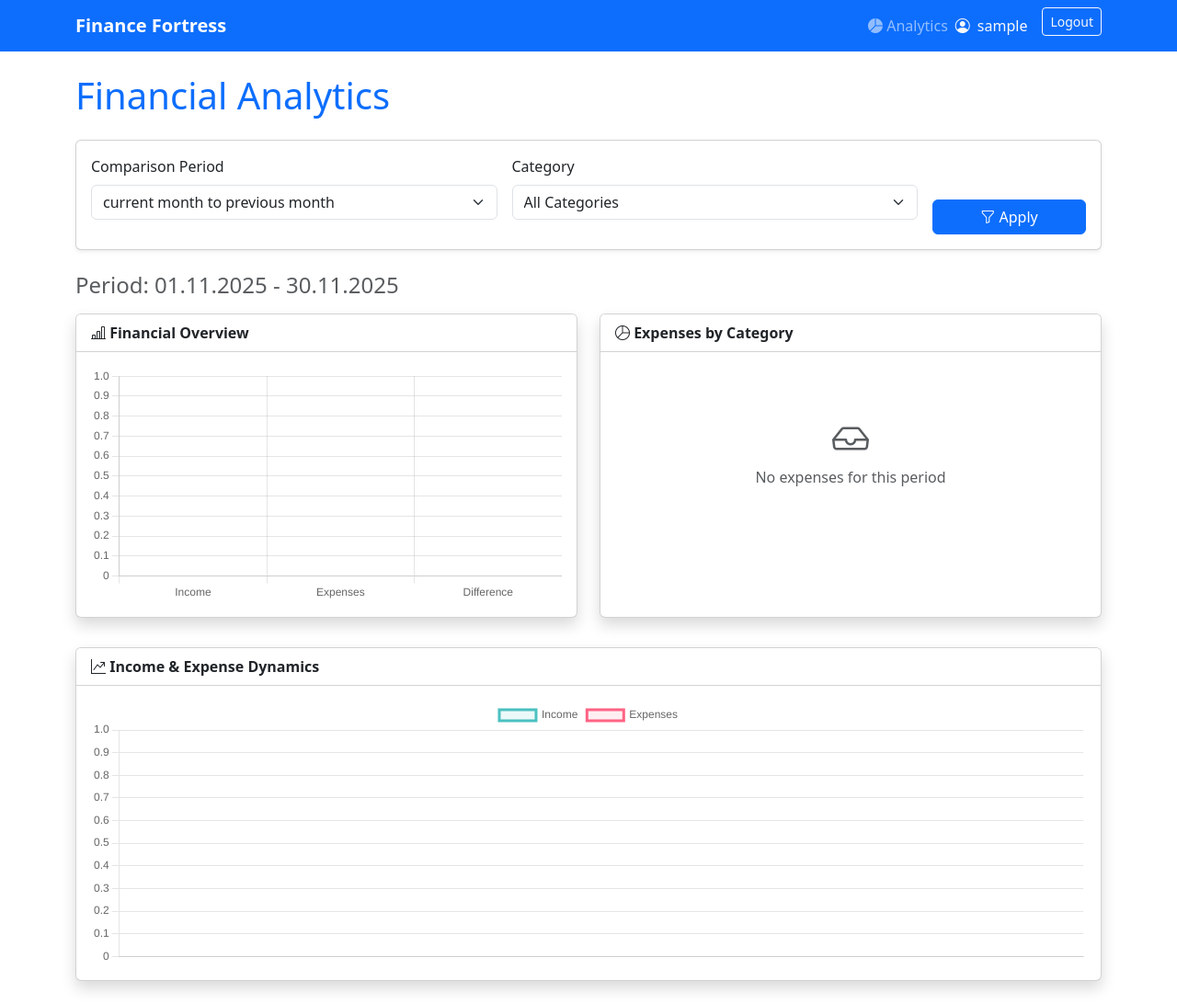
After one commit to VadymKyrylko/Finance-Fortress, a Django app: page /analytics/ in a window 1280 px wide. The commit adds this page. Shown: the whole page at 92% size. Run offline with Django 5.2, Linux system fonts and the light colour scheme; the visitor is signed in with stand-in values (Sample User, id 1); data that the repository does not hold is empty; some libraries are stand-ins or nearby versions.

Commit message:
FEAT: implement analytics functionality and visualisation

```diff
--- a/finance/forms.py
+++ b/finance/forms.py
@@ -87,3 +87,33 @@ class CategoryForm(forms.ModelForm):
                 }
             ),
         }
+
+
+class AnalyticsFilterForm(forms.Form):
+    TIME_RANGE_CHOICES = [
+        ("mom", "current month to previous month"),
+        ("yoy_month", "current month to same month last year"),
+        ("yoy_year", "current year to previous year"),
+    ]
+
+    comparison_type = forms.ChoiceField(
+        choices=TIME_RANGE_CHOICES,
+        required=False,
+        label="Comparison Period",
+        widget=forms.Select(attrs={"class": "form-select"}),
+    )
+
+    category = forms.ModelChoiceField(
+        queryset=Category.objects.none(),
+        required=False,
+        label="Category",
+        empty_label="All Categories",
+        widget=forms.Select(attrs={"class": "form-select"}),
+    )
+
+    def __init__(self, *args, user=None, **kwargs):
+        super().__init__(*args, **kwargs)
+        if user:
+            self.fields["category"].queryset = Category.objects.filter(
+                user=user
+            )
--- /dev/null
+++ b/finance/templates/finance/analytics.html
@@ -0,0 +1,174 @@
+{% extends "finance/base.html" %}
+{% load crispy_forms_tags %}
+
+{% block title %}Analytics | Finance Fortress{% endblock %}
+
+{% block content %}
+<h1 class="text-primary mb-4">Financial Analytics</h1>
+
+<div class="card shadow-sm mb-4">
+    <div class="card-body">
+        <form method="get" class="row g-3 align-items-end">
+            <div class="col-md-5">
+                {{ form.comparison_type|as_crispy_field }}
+            </div>
+            <div class="col-md-5">
+                {{ form.category|as_crispy_field }}
+            </div>
+            <div class="col-md-2">
+                <button type="submit" class="btn btn-primary w-100">
+                    <i class="bi bi-funnel"></i> Apply
+                </button>
+            </div>
+        </form>
+    </div>
+</div>
+
+<h4 class="text-muted mb-3">Period: {{ period_label }}</h4>
+
+<div class="row">
+    <div class="col-md-6 mb-4">
+        <div class="card shadow h-100">
+            <div class="card-header bg-white fw-bold">
+                <i class="bi bi-bar-chart-line"></i> Financial Overview
+            </div>
+            <div class="card-body">
+                <canvas id="overviewChart"></canvas>
+            </div>
+        </div>
+    </div>
+
+    <div class="col-md-6 mb-4">
+        <div class="card shadow h-100">
+            <div class="card-header bg-white fw-bold">
+                <i class="bi bi-pie-chart"></i> Expenses by Category
+            </div>
+            <div class="card-body">
+                {% if category_chart_data.data %}
+                    <canvas id="categoryChart"></canvas>
+                {% else %}
+                    <div class="text-center py-5 text-muted">
+                        <i class="bi bi-inbox fs-1"></i>
+                        <p>No expenses for this period</p>
+                    </div>
+                {% endif %}
+            </div>
+        </div>
+    </div>
+</div>
+
+<div class="row mt-2">
+    <div class="col-12">
+        <div class="card shadow mb-4">
+            <div class="card-header bg-white fw-bold">
+                <i class="bi bi-graph-up-arrow"></i> Income & Expense Dynamics
+            </div>
+            <div class="card-body">
+                <canvas id="dynamicsChart" height="80"></canvas>
+            </div>
+        </div>
+    </div>
+</div>
+
+{{ overview_chart_data|json_script:"overview-data" }}
+{{ category_chart_data|json_script:"category-data" }}
+{{ dynamics_chart_data|json_script:"dynamics-data" }} <script src="https://cdn.jsdelivr.net/npm/chart.js"></script>
+
+<script>
+    //Overview Chart
+    const overviewData = JSON.parse(document.getElementById("overview-data").textContent);
+    const ctxOverview = document.getElementById("overviewChart").getContext("2d");
+
+    new Chart(ctxOverview, {
+        type: "bar",
+        data: {
+            labels: overviewData.labels,
+            datasets: [{
+                label: "Amount",
+                data: overviewData.data,
+                backgroundColor: overviewData.colors,
+                borderColor: overviewData.colors.map(c => c.replace("0.7", "1")),
+                borderWidth: 1
+            }]
+        },
+        options: {
+            responsive: true,
+            plugins: {
+                legend: { display: false }
+            },
+            scales: {
+                y: { beginAtZero: true }
+            }
+        }
+    });
+
+    //Category Chart
+    if (document.getElementById("categoryChart")) {
+        const categoryData = JSON.parse(document.getElementById("category-data").textContent);
+        const ctxCategory = document.getElementById("categoryChart").getContext("2d");
+
+        new Chart(ctxCategory, {
+            type: "doughnut",
+            data: {
+                labels: categoryData.labels,
+                datasets: [{
+                    data: categoryData.data,
+                    backgroundColor: [
+                        "#FF6384", "#36A2EB", "#FFCE56", "#4BC0C0", "#9966FF", "#FF9F40",
+                        "#e74c3c", "#3498db", "#f1c40f", "#2ecc71", "#9b59b6", "#e67e22"
+                    ],
+                    borderWidth: 1
+                }]
+            },
+            options: {
+                responsive: true,
+                plugins: {
+                    legend: { position: "right" }
+                }
+            }
+        });
+    }
+
+    //Dynamics Chart
+    const dynamicsData = JSON.parse(document.getElementById("dynamics-data").textContent);
+    const ctxDynamics = document.getElementById("dynamicsChart").getContext("2d");
+
+    new Chart(ctxDynamics, {
+        type: "line",
+        data: {
+            labels: dynamicsData.labels,
+            datasets: [
+                {
+                    label: "Income",
+                    data: dynamicsData.income,
+                    borderColor: "rgb(75, 192, 192)",
+                    backgroundColor: "rgba(75, 192, 192, 0.1)",
+                    tension: 0.3,
+                    fill: true
+                },
+                {
+                    label: "Expenses",
+                    data: dynamicsData.expense,
+                    borderColor: "rgb(255, 99, 132)",
+                    backgroundColor: "rgba(255, 99, 132, 0.1)",
+                    tension: 0.3,
+                    fill: true
+                }
+            ]
+        },
+        options: {
+            responsive: true,
+            interaction: {
+                mode: 'index',
+                intersect: false,
+            },
+            plugins: {
+                legend: { position: "top" }
+            },
+            scales: {
+                y: { beginAtZero: true }
+            }
+        }
+    });
+</script>
+{% endblock %}
--- a/finance/templates/finance/base.html
+++ b/finance/templates/finance/base.html
@@ -23,6 +23,11 @@
 
     <div class="collapse navbar-collapse" id="navbarNav">
       <ul class="navbar-nav ms-auto">
+        <li class="nav-item">
+            <a class="nav-link" href="{% url 'analytics' %}">
+                <i class="bi bi-pie-chart-fill"></i> Analytics
+            </a>
+        </li>
         {% if user.is_authenticated %}
         <li class="nav-item d-flex align-items-center text-light me-3">
           <i class="bi bi-person-circle me-2"></i> {{ user.username }}
--- a/finance/urls.py
+++ b/finance/urls.py
@@ -3,9 +3,12 @@ from django.urls import path
 from finance.views import (
     AccountCreateView,
     AccountListView,
+    AnalyticsView,
     CategoryCreateView,
     SignUpView,
-    TransactionCreateView, TransactionUpdateView, TransactionDeleteView,
+    TransactionCreateView,
+    TransactionDeleteView,
+    TransactionUpdateView,
 )
 
 urlpatterns = [
@@ -20,6 +23,15 @@ urlpatterns = [
     path(
         "categories/new", CategoryCreateView.as_view(), name="category_create"
     ),
-    path("transactions/<int:pk>/edit/", TransactionUpdateView.as_view(), name="transaction_update"),
-    path("transactions/<int:pk>/delete/", TransactionDeleteView.as_view(), name="transaction_delete"),
+    path(
+        "transactions/<int:pk>/edit/",
+        TransactionUpdateView.as_view(),
+        name="transaction_update",
+    ),
+    path(
+        "transactions/<int:pk>/delete/",
+        TransactionDeleteView.as_view(),
+        name="transaction_delete",
+    ),
+    path("analytics/", AnalyticsView.as_view(), name="analytics"),
 ]
--- a/finance/views.py
+++ b/finance/views.py
@@ -1,9 +1,26 @@
+import calendar
+from datetime import timedelta
+
 from django.contrib.auth.forms import UserCreationForm
 from django.contrib.auth.mixins import LoginRequiredMixin
+from django.db.models import Sum
+from django.db.models.functions import TruncDate
 from django.urls import reverse_lazy
-from django.views.generic import CreateView, ListView, UpdateView, DeleteView
+from django.utils import timezone
+from django.views.generic import (
+    CreateView,
+    DeleteView,
+    ListView,
+    TemplateView,
+    UpdateView,
+)
 
-from finance.forms import AccountForm, CategoryForm, TransactionForm
+from finance.forms import (
+    AccountForm,
+    AnalyticsFilterForm,
+    CategoryForm,
+    TransactionForm,
+)
 from finance.models import Account, Category, Transaction
 
 
@@ -89,7 +106,7 @@ class TransactionUpdateView(LoginRequiredMixin, UpdateView):
 
     def get_form_kwargs(self):
         kwargs = super().get_form_kwargs()
-        kwargs['user'] = self.request.user
+        kwargs["user"] = self.request.user
         return kwargs
 
     def get_context_data(self, **kwargs):
@@ -109,3 +126,144 @@ class TransactionDeleteView(LoginRequiredMixin, DeleteView):
 
     def get_queryset(self):
         return Transaction.objects.filter(user=self.request.user)
+
+
+class AnalyticsView(LoginRequiredMixin, TemplateView):
+    template_name = "finance/analytics.html"
+
+    def get_date_ranges(self, comparison_type):
+        """
+        Returns a tuple: (start_current, end_current, start_prev, end_prev)
+        """
+        today = timezone.now().date()
+        if comparison_type == "yoy_year":
+            start_curr = today.replace(month=1, day=1)
+            end_curr = today.replace(month=12, day=31)
+            start_prev = start_curr.replace(year=start_curr.year - 1)
+            end_prev = end_curr.replace(year=end_curr.year - 1)
+
+        elif comparison_type == "yoy_month":
+            start_curr = today.replace(day=1)
+            last_day = calendar.monthrange(today.year, today.month)[1]
+            end_curr = today.replace(day=last_day)
+
+            start_prev = start_curr.replace(year=start_curr.year - 1)
+            last_day_prev = calendar.monthrange(
+                start_prev.year, start_prev.month
+            )[1]
+            end_prev = start_prev.replace(day=last_day_prev)
+
+        else:
+            start_curr = today.replace(day=1)
+            last_day = calendar.monthrange(today.year, today.month)[1]
+            end_curr = today.replace(day=last_day)
+
+            first = today.replace(day=1)
+            end_prev = first - timedelta(days=1)
+            start_prev = end_prev.replace(day=1)
+
+        return start_curr, end_curr, start_prev, end_prev
+
+    def get_context_data(self, **kwargs):
+        context = super().get_context_data(**kwargs)
+        form = AnalyticsFilterForm(self.request.GET, user=self.request.user)
+        comparison_type = self.request.GET.get("comparison_type", "mom")
+        category_id = self.request.GET.get("category")
+
+        start_curr, end_curr, _, _ = self.get_date_ranges(comparison_type)
+
+        period_transactions = Transaction.objects.filter(
+            user=self.request.user, date__range=(start_curr, end_curr)
+        )
+
+        if category_id:
+            period_transactions = period_transactions.filter(
+                category_id=category_id
+            )
+
+        # --- For chart (Income vs Expense vs Balance) ---
+        total_income = (
+            period_transactions.filter(type="INCOME").aggregate(Sum("amount"))[
+                "amount__sum"
+            ]
+            or 0
+        )
+        total_expense = (
+            period_transactions.filter(type="EXPENSE").aggregate(
+                Sum("amount")
+            )["amount__sum"]
+            or 0
+        )
+        total_balance = total_income - total_expense
+
+        context["overview_chart_data"] = {
+            "labels": ["Income", "Expenses", "Difference"],
+            "data": [
+                float(total_income),
+                float(total_expense),
+                float(total_balance),
+            ],
+            "colors": [
+                "rgba(75, 192, 192, 0.7)",
+                "rgba(255, 99, 132, 0.7)",
+                "rgba(54, 162, 235, 0.7)",
+            ],
+        }
+
+        # --- EXPENSES BY CATEGORIES ---
+        expenses_by_cat = (
+            period_transactions.filter(type="EXPENSE")
+            .values("category__name")
+            .annotate(total=Sum("amount"))
+            .order_by("-total")
+        )
+
+        cat_labels = []
+        cat_data = []
+
+        for entry in expenses_by_cat:
+            cat_labels.append(entry["category__name"] or "Without category")
+            cat_data.append(float(entry["total"]))
+
+        context["category_chart_data"] = {
+            "labels": cat_labels,
+            "data": cat_data,
+        }
+
+        # --- DYNAMICS (Line Chart) ---
+        dynamics_data = (
+            period_transactions.annotate(day=TruncDate("date"))
+            .values("day", "type")
+            .annotate(total=Sum("amount"))
+            .order_by("day")
+        )
+
+        timeline = {}
+
+        for entry in dynamics_data:
+            day_str = entry["day"].strftime("%d.%m")
+
+            if day_str not in timeline:
+                timeline[day_str] = {"INCOME": 0, "EXPENSE": 0}
+
+            if entry["type"] in ["INCOME", "EXPENSE"]:
+                timeline[day_str][entry["type"]] = float(entry["total"])
+
+        dates_labels = list(timeline.keys())
+        income_series = [timeline[d]["INCOME"] for d in dates_labels]
+        expense_series = [timeline[d]["EXPENSE"] for d in dates_labels]
+
+        context["dynamics_chart_data"] = {
+            "labels": dates_labels,
+            "income": income_series,
+            "expense": expense_series,
+        }
+
+        # --- FINAL CONTEXT ---
+        context["form"] = form
+        context["period_label"] = (
+            f"{start_curr.strftime('%d.%m.%Y')}"
+            f" - {end_curr.strftime('%d.%m.%Y')}"
+        )
+
+        return context
```
